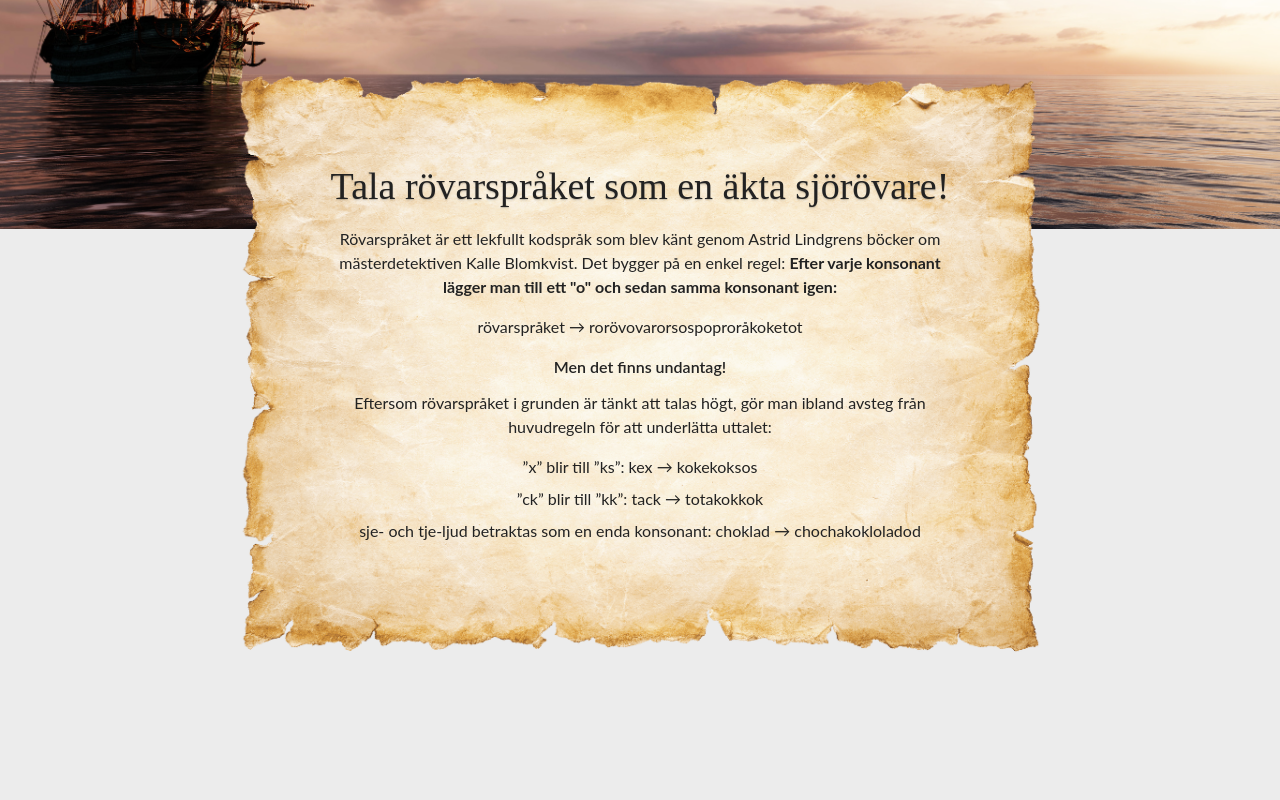
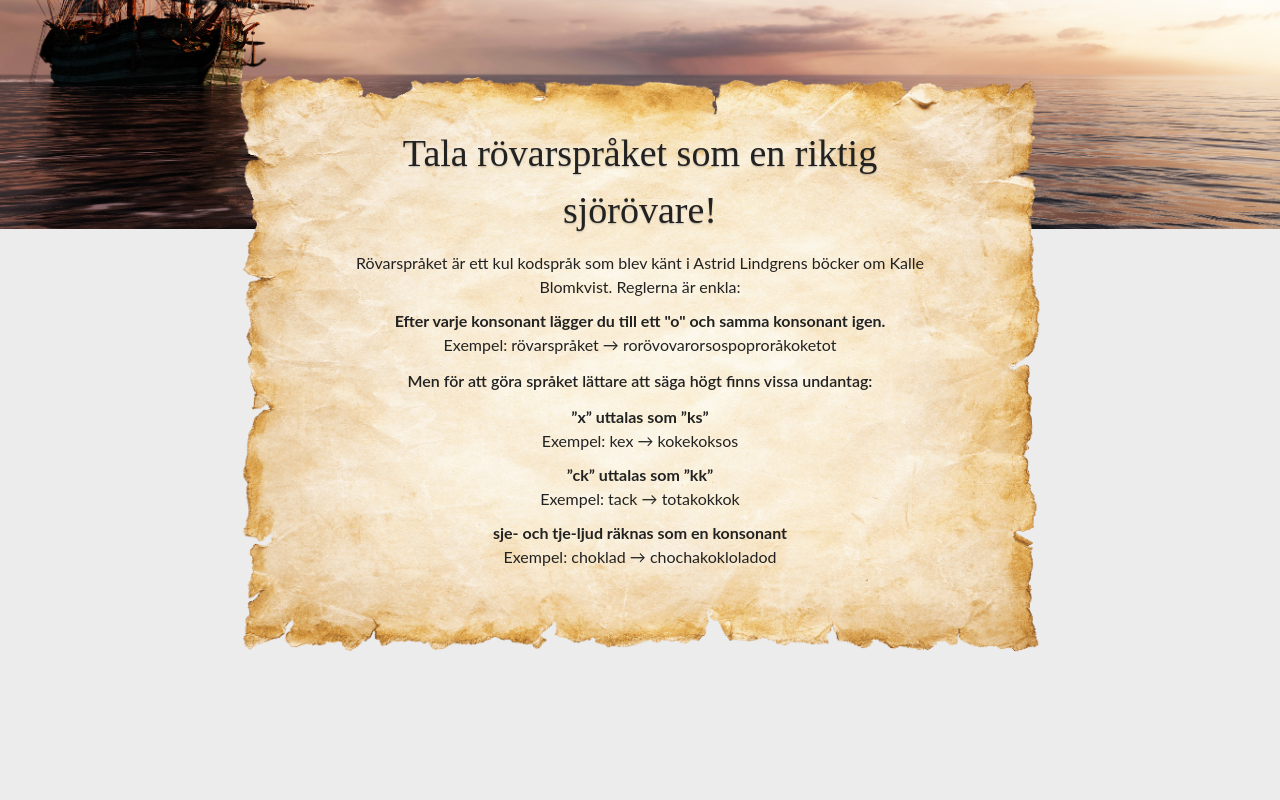
Before and after one commit to Emmelie83/RobberLanguageTranslator, a React (Vite) app: page / in a window 1280 px wide. Shown: the part 480-1280 px from the top of the page. Built offline with nearby package versions, Linux system fonts and the light colour scheme; a web font is replaced by a local one.

Commit message:
Change rules text

```diff
--- a/src/components/rules/Rules.tsx
+++ b/src/components/rules/Rules.tsx
@@ -2,35 +2,42 @@ import React from "react";
 import Paper from "../../assets/img/Paper.png";
 
 const Rules: React.FC = () => (
-	<section id="rules"
+	<section
+		id="rules"
 		className="flex justify-center items-center bg-no-repeat bg-center -mt-60 bg-contain h-[750px] mb-16"
 		style={{ backgroundImage: `url(${Paper})` }}>
 		<div className="text-center w-full max-w-2xl px-6 -mt-6">
 			<h2 className="mb-3 text-shadow-sm">
-				Tala rövarspråket som en äkta sjörövare!
+				Tala rövarspråket som en riktig sjörövare!
 			</h2>
 			<p>
-				Rövarspråket är ett lekfullt kodspråk som blev känt genom Astrid
-				Lindgrens böcker om mästerdetektiven Kalle Blomkvist. Det bygger
-				på en enkel regel:{" "}
-				<strong>
-					Efter varje konsonant lägger man till ett "o" och sedan
-					samma konsonant igen:
-				</strong>
+				Rövarspråket är ett kul kodspråk som blev känt i Astrid
+				Lindgrens böcker om Kalle Blomkvist. Reglerna är enkla:
 			</p>
-			<p className="my-4">rövarspråket → rorövovarorsospoproråkoketot</p>
-			<h4 className="font-semibold my-3">Men det finns undantag!</h4>
-			<p className="mb-3">
-				Eftersom rövarspråket i grunden är tänkt att talas högt, gör man
-				ibland avsteg från huvudregeln för att underlätta uttalet:
+			<ul>
+				<li className="mt-4">
+					<strong>
+						Efter varje konsonant lägger du till ett "o" och samma
+						konsonant igen.
+					</strong>
+				<p>Exempel: rövarspråket → rorövovarorsospoproråkoketot</p></li>
+			</ul>
+			<p className="font-semibold my-3">
+				Men för att göra språket lättare att säga högt finns vissa
+				undantag:
 			</p>
-
-			<ul className="leading-8">
-				<li>”x” blir till ”ks”: kex → kokekoksos</li>
-				<li>”ck” blir till ”kk”: tack → totakokkok</li>
+			<ul>
 				<li>
-					sje- och tje-ljud betraktas som en enda konsonant: choklad →
-					chochakokloladod
+					<strong>”x” uttalas som ”ks”</strong>{" "}
+					<p>Exempel: kex → kokekoksos</p>
+				</li>
+				<li>
+					<strong>”ck” uttalas som ”kk”</strong>{" "}
+					<p>Exempel: tack → totakokkok</p>
+				</li>
+				<li>
+					<strong>sje- och tje-ljud räknas som en konsonant</strong>{" "}
+					<p>Exempel: choklad → chochakokloladod</p>
 				</li>
 			</ul>
 		</div>
--- a/src/index.css
+++ b/src/index.css
@@ -45,3 +45,7 @@ button {
 section {
   padding: 6em 0 6em;
 }
+
+li {
+  margin: 10px 0;
+}
```
